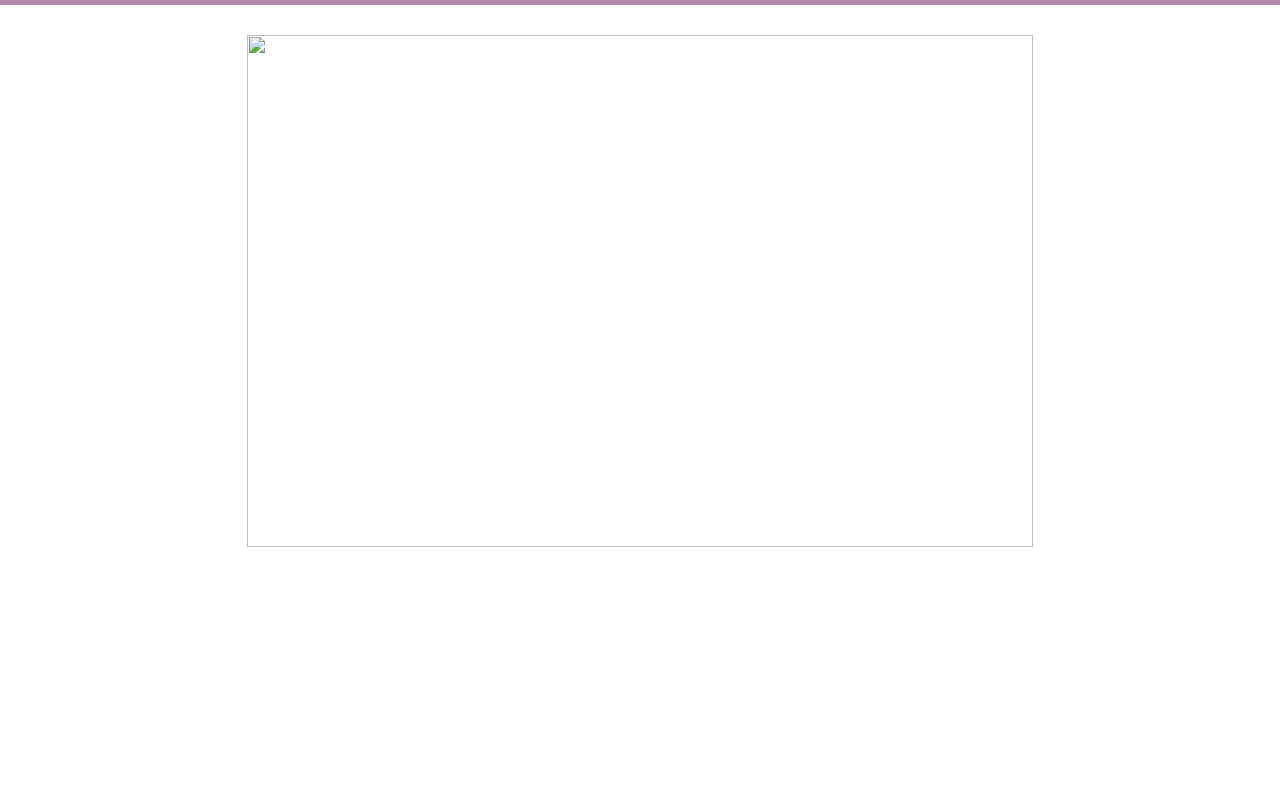
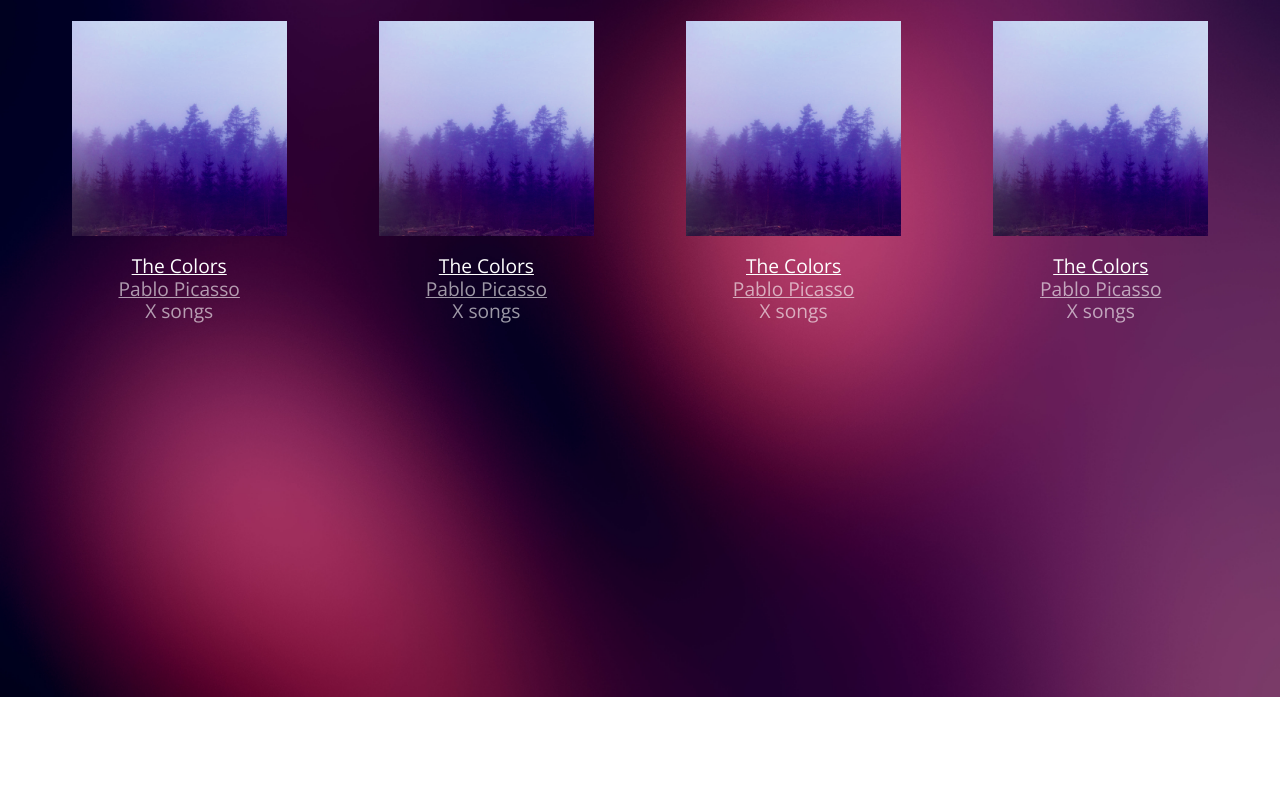
Before and after one commit to Jar36/bloc-jams, a plain HTML site: page collection.html in a window 1280 px wide. Shown: the part 103-890 px from the top of the page. After the commit the page ends 800 px from the top, so only its background shows below. Drawn offline with nearby package versions, Linux system fonts and the light colour scheme.

Commit message:
Correct stylesheet and .html

```diff
--- a/collection.html
+++ b/collection.html
@@ -21,8 +21,8 @@
   </nav>
 
   <section class="album-covers container clearfix">
-    <div class="collection-album-container colummn fourth">
-      <img src="assets/images/album_cover/01.png" />
+    <div class="collection-album-container column fourth">
+      <img src="assets/images/album_covers/01.png" />
       <div class="collection-album-info caption">
         <p>
           <a class="album-name" href="#">The Colors</a>
@@ -35,8 +35,8 @@
       </div>
     </div>
 
-    <div class="collection-album-container colummn fourth">
-      <img src="assets/images/album_cover/01.png" />
+    <div class="collection-album-container column fourth">
+      <img src="assets/images/album_covers/01.png" />
       <div class="collection-album-info caption">
         <p>
           <a class="album-name" href="#">The Colors</a>
@@ -49,8 +49,8 @@
       </div>
     </div>
 
-    <div class="collection-album-container colummn fourth">
-      <img src="assets/images/album_cover/01.png" />
+    <div class="collection-album-container column fourth">
+      <img src="assets/images/album_covers/01.png" />
       <div class="collection-album-info caption">
         <p>
           <a class="album-name" href="#">The Colors</a>
@@ -63,8 +63,8 @@
       </div>
     </div>
 
-    <div class="collection-album-container colummn fourth">
-      <img src="assets/images/album_cover/01.png" />
+    <div class="collection-album-container column fourth">
+      <img src="assets/images/album_covers/01.png" />
       <div class="collection-album-info caption">
         <p>
           <a class="album-name" href="#">The Colors</a>
--- a/styles/collection.css
+++ b/styles/collection.css
@@ -1,5 +1,5 @@
 body.collection {
-  background-image: url(../assets/images/blurred_backgounds/blur_bg_2.jpg);
+  background-image: url(../assets/images/blurred_backgrounds/blur_bg_2.jpg);
   background-repeat: no-repeat;
   background-attachment: fixed;
   background-position: center center;
--- a/styles/main.css
+++ b/styles/main.css
@@ -30,7 +30,7 @@ body {
   cursor: pointer;
 }
 
-.navbar .links-continer {
+.navbar .links-container {
   display: table;
   position: absolute;
   top: 0;
```
